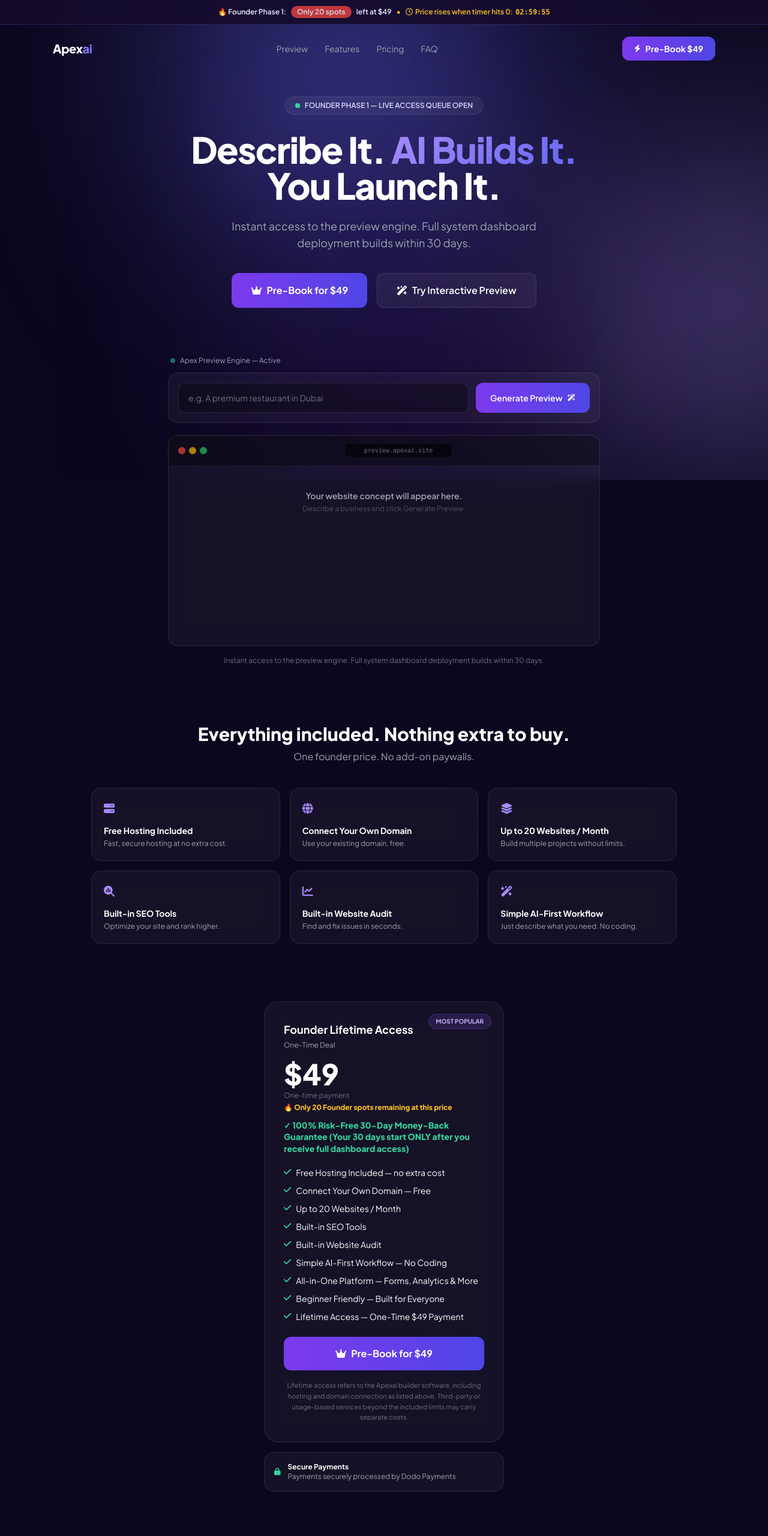
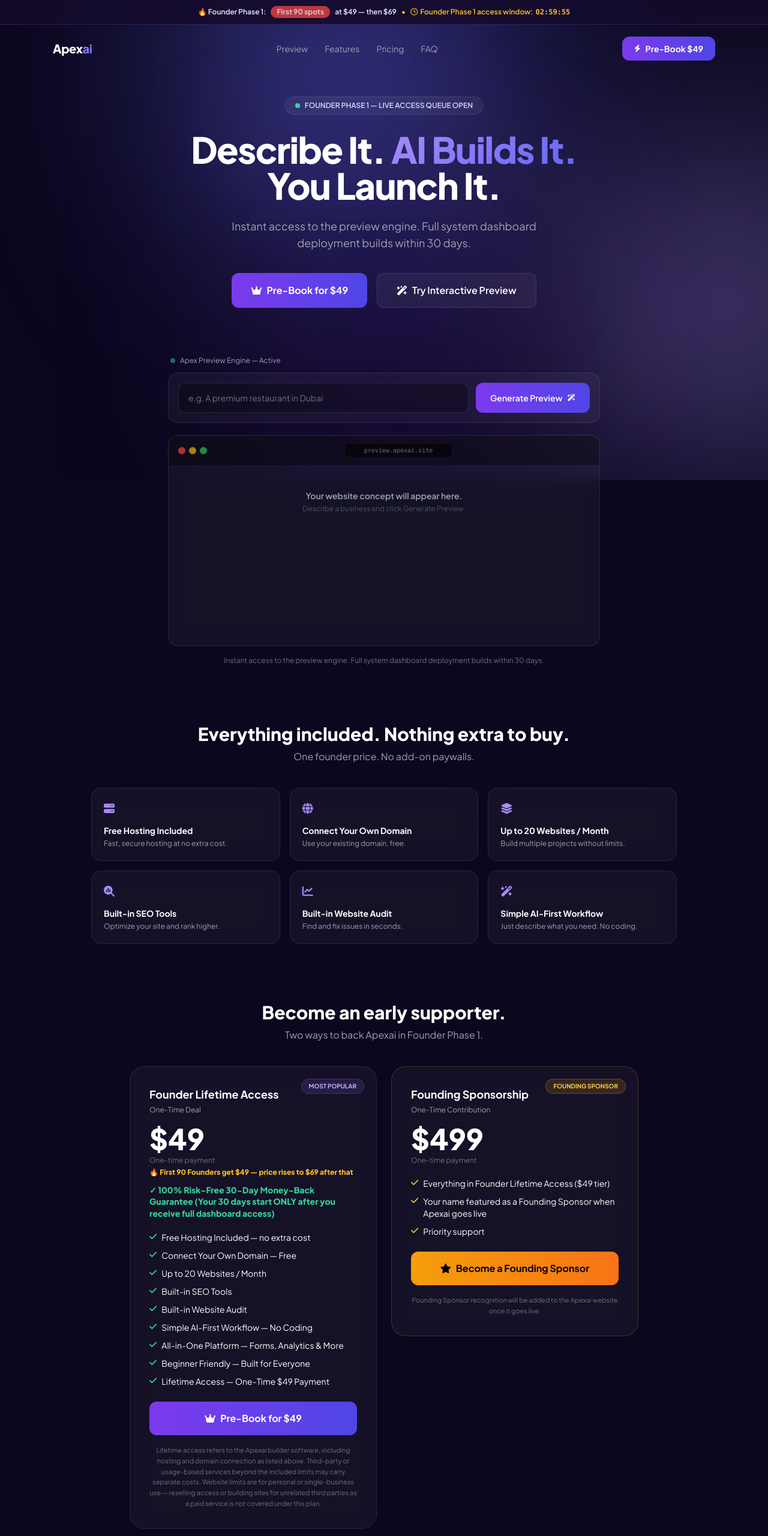
Before and after one commit to pluggerrohan-ctrl/Lending-page, a plain HTML site: page index.html in a window 1280 px wide. Shown: the top 2560 px of the page at 60% size. Drawn offline with nearby package versions, Linux system fonts and the light colour scheme.

Commit message:
Add files via upload

```diff
--- a/index.html
+++ b/index.html
@@ -39,10 +39,10 @@
 <!-- FOMO BAR -->
 <div class="sticky top-0 z-50 bg-[#150c2c]/90 backdrop-blur-md border-b border-violet-500/25 text-center py-2.5 px-4 text-[11px] sm:text-xs font-semibold flex flex-wrap justify-center items-center gap-2 text-violet-100">
   <span>🔥 Founder Phase 1:</span>
-  <span id="seats-left" class="bg-red-500 text-white px-2.5 py-0.5 rounded-full font-bold seat-pulse">Only 20 spots</span>
-  <span>left at $49</span>
+  <span id="seats-left" class="bg-red-500 text-white px-2.5 py-0.5 rounded-full font-bold seat-pulse">First 90 spots</span>
+  <span>at $49 — then $69</span>
   <span class="text-amber-400 hidden sm:inline">•</span>
-  <span class="text-amber-400 flex items-center gap-1"><i class="fa-regular fa-clock"></i> Price rises when timer hits 0: <span id="fomo-timer" class="font-mono">02:59:59</span></span>
+  <span class="text-amber-400 flex items-center gap-1"><i class="fa-regular fa-clock"></i> Founder Phase 1 access window: <span id="fomo-timer" class="font-mono">02:59:59</span></span>
 </div>
 
 <!-- NAV -->
@@ -147,14 +147,17 @@
 </section>
 
 <!-- PRICING -->
-<section id="pricing" class="max-w-md mx-auto px-5 sm:px-6 mb-24">
+<section id="pricing" class="max-w-4xl mx-auto px-5 sm:px-6 mb-24">
+  <h2 class="text-2xl sm:text-3xl font-extrabold text-center mb-2">Become an early supporter.</h2>
+  <p class="text-gray-400 text-center mb-10 text-sm sm:text-base">Two ways to back Apexai in Founder Phase 1.</p>
+  <div class="grid md:grid-cols-2 gap-6 items-start">
   <div class="glass rounded-3xl p-7 sm:p-8 relative overflow-hidden">
     <span class="absolute top-5 right-5 bg-violet-500/15 text-violet-300 text-[10px] font-bold px-3 py-1 rounded-full border border-violet-500/30">MOST POPULAR</span>
     <h3 class="text-lg font-bold mb-1">Founder Lifetime Access</h3>
     <p class="text-xs text-gray-400 mb-4">One-Time Deal</p>
     <div class="text-5xl font-extrabold mb-1">$49</div>
     <p class="text-xs text-gray-500 mb-1">One-time payment</p>
-    <p class="text-amber-400 font-extrabold text-xs mb-3">🔥 Only <span id="seats-left-2">20</span> Founder spots remaining at this price</p>
+    <p class="text-amber-400 font-extrabold text-xs mb-3">🔥 First <span id="seats-left-2">90</span> Founders get $49 — price rises to $69 after that</p>
     <p class="text-emerald-400 font-extrabold text-sm mb-5 leading-snug">✓ 100% Risk-Free 30-Day Money-Back Guarantee (Your 30 days start ONLY after you receive full dashboard access)</p>
 
     <ul class="space-y-2.5 mb-6 text-sm">
@@ -172,10 +175,30 @@
     <a href="https://checkout.dodopayments.com/buy/pdt_0Nmjyv2YUUat6a44QdAfq?quantity=1" class="glow-btn w-full bg-gradient-to-r from-violet-600 to-indigo-600 font-bold px-6 py-4 rounded-xl flex items-center justify-center gap-2">
       <i class="fa-solid fa-crown"></i> Pre-Book for $49
     </a>
-    <p class="text-[11px] text-gray-500 mt-4 text-center leading-relaxed">Lifetime access refers to the Apexai builder software, including hosting and domain connection as listed above. Third-party or usage-based services beyond the included limits may carry separate costs.</p>
+    <p class="text-[11px] text-gray-500 mt-4 text-center leading-relaxed">Lifetime access refers to the Apexai builder software, including hosting and domain connection as listed above. Third-party or usage-based services beyond the included limits may carry separate costs. Website limits are for personal or single-business use — reselling access or building sites for unrelated third parties as a paid service is not covered under this plan.</p>
   </div>
 
-  <div class="glass rounded-2xl p-4 mt-4 flex items-center gap-3 text-xs text-gray-400">
+  <div class="glass rounded-3xl p-7 sm:p-8 relative overflow-hidden border border-amber-400/20">
+    <span class="absolute top-5 right-5 bg-amber-500/15 text-amber-300 text-[10px] font-bold px-3 py-1 rounded-full border border-amber-500/30">FOUNDING SPONSOR</span>
+    <h3 class="text-lg font-bold mb-1">Founding Sponsorship</h3>
+    <p class="text-xs text-gray-400 mb-4">One-Time Contribution</p>
+    <div class="text-5xl font-extrabold mb-1">$499</div>
+    <p class="text-xs text-gray-500 mb-5">One-time payment</p>
+
+    <ul class="space-y-2.5 mb-6 text-sm">
+      <li class="flex items-start gap-2"><i class="fa-solid fa-check text-amber-400 mt-0.5"></i>Everything in Founder Lifetime Access ($49 tier)</li>
+      <li class="flex items-start gap-2"><i class="fa-solid fa-check text-amber-400 mt-0.5"></i>Your name featured as a Founding Sponsor when Apexai goes live</li>
+      <li class="flex items-start gap-2"><i class="fa-solid fa-check text-amber-400 mt-0.5"></i>Priority support</li>
+    </ul>
+
+    <a href="https://checkout.dodopayments.com/buy/pdt_0Nmjyv2YUUat6a44QdAfq?quantity=1" class="glow-btn w-full bg-gradient-to-r from-amber-500 to-orange-500 text-black font-bold px-6 py-4 rounded-xl flex items-center justify-center gap-2">
+      <i class="fa-solid fa-star"></i> Become a Founding Sponsor
+    </a>
+    <p class="text-[11px] text-gray-500 mt-4 text-center leading-relaxed">Founding Sponsor recognition will be added to the Apexai website once it goes live.</p>
+  </div>
+  </div>
+
+  <div class="glass rounded-2xl p-4 mt-6 max-w-md mx-auto flex items-center gap-3 text-xs text-gray-400">
     <i class="fa-solid fa-lock text-emerald-400"></i>
     <div><strong class="text-white block">Secure Payments</strong>Payments securely processed by Dodo Payments</div>
   </div>
@@ -185,18 +208,23 @@
 <section id="faq" class="max-w-2xl mx-auto px-5 sm:px-6 mb-24">
   <h2 class="text-2xl sm:text-3xl font-extrabold text-center mb-10">Frequently Asked Questions</h2>
   <div class="space-y-3">
-    <details class="glass rounded-2xl p-5"><summary class="flex justify-between items-center cursor-pointer font-semibold text-sm">Is Apexai live right now?<i class="fa-solid fa-plus text-violet-400 transition-transform"></i></summary><p class="text-sm text-gray-400 mt-3">Apexai is in Founder Phase 1 with the live access queue open. Only 20 Founder Lifetime spots remain at $49 — pre-booking secures your access.</p></details>
+    <details class="glass rounded-2xl p-5"><summary class="flex justify-between items-center cursor-pointer font-semibold text-sm">Is Apexai live right now?<i class="fa-solid fa-plus text-violet-400 transition-transform"></i></summary><p class="text-sm text-gray-400 mt-3">Apexai is in Founder Phase 1 with the live access queue open. The first 90 Founders get lifetime access at $49 — after that, the price rises to $69.</p></details>
     <details class="glass rounded-2xl p-5"><summary class="flex justify-between items-center cursor-pointer font-semibold text-sm">When will Apexai launch?<i class="fa-solid fa-plus text-violet-400 transition-transform"></i></summary><p class="text-sm text-gray-400 mt-3">Apexai is in active Founder Phase 1 rollout. Full dashboard access is delivered within 30 days of pre-booking.</p></details>
     <details class="glass rounded-2xl p-5"><summary class="flex justify-between items-center cursor-pointer font-semibold text-sm">What does the $49 Founder Lifetime Access include?<i class="fa-solid fa-plus text-violet-400 transition-transform"></i></summary><p class="text-sm text-gray-400 mt-3">It includes free hosting, free domain connection, up to 20 websites per month, built-in SEO tools, built-in website audit, and lifetime access to the Apexai builder — all in one place.</p></details>
     <details class="glass rounded-2xl p-5"><summary class="flex justify-between items-center cursor-pointer font-semibold text-sm">Will I receive immediate access after pre-booking?<i class="fa-solid fa-plus text-violet-400 transition-transform"></i></summary><p class="text-sm text-gray-400 mt-3">Your payment and purchase confirmation will be processed securely through Dodo Payments. Builder access will be provided when Apexai launches.</p></details>
+    <details class="glass rounded-2xl p-5"><summary class="flex justify-between items-center cursor-pointer font-semibold text-sm">What counts as fair use for the 20 Websites / Month limit?<i class="fa-solid fa-plus text-violet-400 transition-transform"></i></summary><p class="text-sm text-gray-400 mt-3">The 20-websites-per-month allowance is meant for your own personal or business use. It's not intended for reselling builder access or running a paid website-building service for unrelated third parties on our infrastructure.</p></details>
     <details class="glass rounded-2xl p-5"><summary class="flex justify-between items-center cursor-pointer font-semibold text-sm">What if I change my mind?<i class="fa-solid fa-plus text-violet-400 transition-transform"></i></summary><p class="text-sm text-gray-400 mt-3">You're covered by a 100% risk-free 30-day money-back guarantee. Your 30 days start only after you receive full dashboard access.</p></details>
   </div>
 </section>
 
 <!-- STORY -->
 <section class="max-w-2xl mx-auto px-5 sm:px-6 mb-24 text-center">
-  <div class="glass rounded-3xl p-8">
-    <p class="text-gray-300 text-sm sm:text-base leading-relaxed">Apexai is built solo, from a smartphone, by a 16-year-old engineer who believes anyone should be able to describe an idea and watch it become a real website. Apexai is now in Founder Phase 1, and this is just the beginning.</p>
+  <div class="glass rounded-3xl p-8 sm:p-10 relative">
+    <i class="fa-solid fa-quote-left text-violet-500/30 text-4xl absolute top-6 left-7"></i>
+    <p class="text-gray-200 text-lg sm:text-xl leading-relaxed font-medium pt-6">
+      Apexai is built solo, from a smartphone, by a 16-year-old engineer who believes anyone should be able to describe an idea and watch it become a real website.
+      <span class="grad-text font-extrabold">Apexai is now in Founder Phase 1, and this is just the beginning.</span>
+    </p>
   </div>
 </section>
 
@@ -215,13 +243,13 @@
       <a href="#features" class="hover:text-white transition">Features</a>
       <a href="#pricing" class="hover:text-white transition">Pricing</a>
       <a href="#faq" class="hover:text-white transition">FAQ</a>
-      <a href="terms.html">Terms &amp; Conditions</a>
-<a href="privacy.html">Privacy Policy</a>
-<a href="refund.html">Refund Policy</a>
+      <a href="terms.html" class="hover:text-white transition">Terms &amp; Conditions</a>
+      <a href="privacy.html" class="hover:text-white transition">Privacy Policy</a>
+      <a href="refund.html" class="hover:text-white transition">Refund Policy</a>
     </div>
   </div>
   <div class="max-w-5xl mx-auto px-5 sm:px-6 pb-10 text-[11px] text-gray-600 leading-relaxed">
-    Apexai is in Founder Phase 1. Only 20 Founder Lifetime spots are available at $49. Features, pricing and availability may evolve as the system scales.<br>© 2026 Apexai. All rights reserved.
+    Apexai is in Founder Phase 1. The first 90 Founders get lifetime access at $49 — after that, the price rises to $69. Features, pricing and availability may evolve as the system scales.<br>© 2026 Apexai. All rights reserved.
   </div>
 </footer>
 
```
